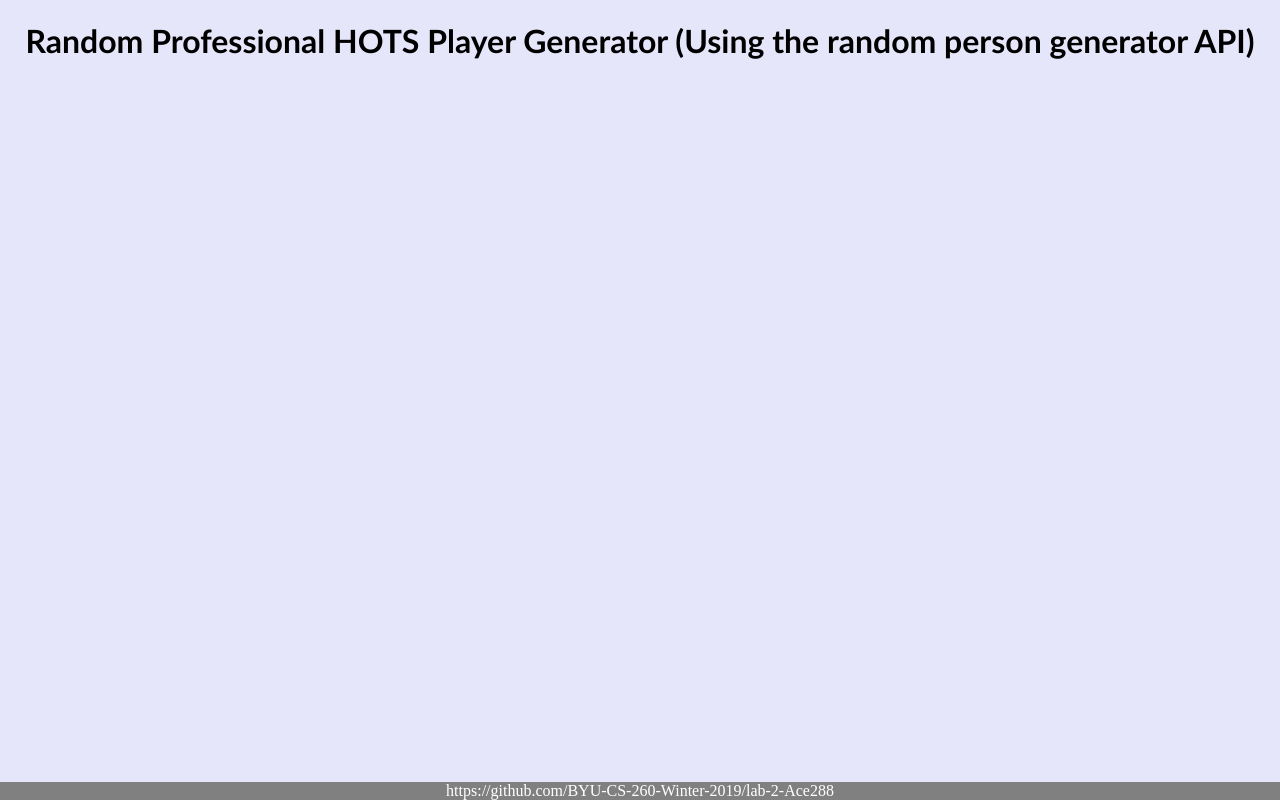
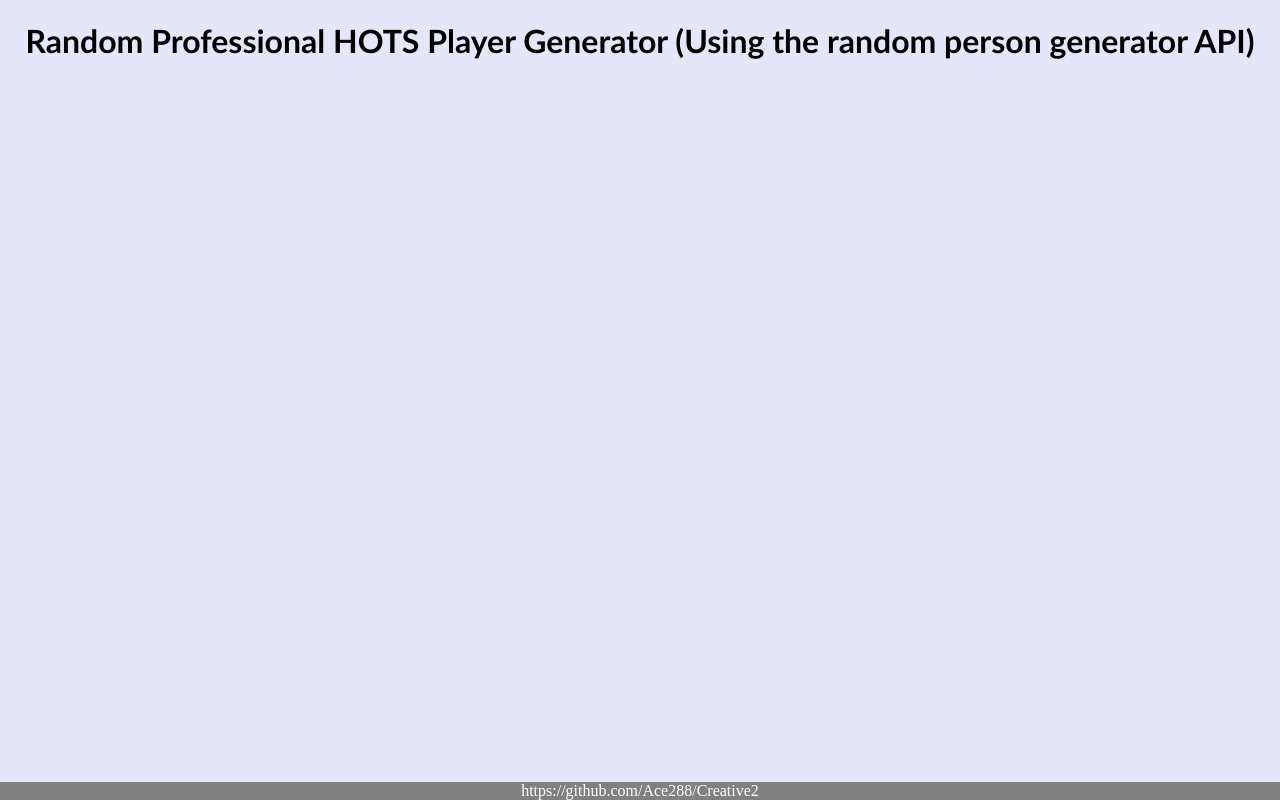
Before and after one commit to Ace288/Creative2, a plain HTML site: page index.html in a window 1280 px wide. Drawn offline with nearby package versions, Linux system fonts and the light colour scheme; no server answers.

Commit message:
Fixed tyop

```diff
--- a/index.html
+++ b/index.html
@@ -10,7 +10,7 @@
     <div id="authors"></div>
 
 
-    <footer class="footer">https://github.com/BYU-CS-260-Winter-2019/lab-2-Ace288</footer>
+    <footer class="footer">https://github.com/Ace288/Creative2</footer>
     <script src="https://cdnjs.cloudflare.com/ajax/libs/moment.js/2.24.0/moment.min.js" integrity="sha256-4iQZ6BVL4qNKlQ27TExEhBN1HFPvAvAMbFavKKosSWQ=" crossorigin="anonymous"></script>
     <script text="type/javascript" src="script.js">
     </script>
```
